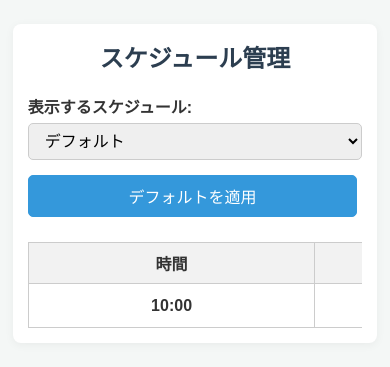
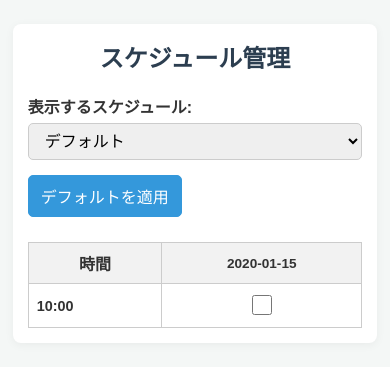
Before and after one commit to yappippipiyya/Jappy, a Flask app: template Src/templates/schedule/manage.html in a window 390 px wide. Shown: the part 75-442 px from the top of the page. Run offline with Flask 3, Linux system fonts and the light colour scheme; the template is opened without the code that fills it: most values are stand-ins (such as "Sample title", 1, 10 or a date in 2020).

Commit message:
UI調整

```diff
--- a/Src/static/css/schedule/manage.css
+++ b/Src/static/css/schedule/manage.css
@@ -139,8 +139,6 @@
   background-color: rgba(52, 152, 219, 0.1); /* 薄い青色の背景 */
   transition: background-color 0.1s ease-out; /* ハイライト解除時のスムーズな変化 */
 }
-
-
 /*
  * ----------------------------------------------------------------
  * レスポンシブ対応 (スマートフォン)
@@ -170,12 +168,50 @@
         justify-content: space-between;
         align-items: center;
         width: 100%;
+
+        /* ここを修正/追加 */
+        button { /* 「デフォルトを適用」ボタンに特化 */
+          width: auto; /* ボタンの内容に合わせて幅を調整 */
+          white-space: nowrap; /* テキストが改行されないように */
+          flex-shrink: 0; /* スペースが足りない時にボタンが縮みすぎないように */
+        }
+        /* 追加: 保存ステータスのテキストも改行させない */
+        #save-status {
+          white-space: nowrap;
+        }
+        /* 修正/追加ここまで */
       }
 
-      select,
-      button {
+      select {
         width: 100%;
       }
     }
   }
+
+  .table-wrapper .schedule-table {
+    min-width: unset;
+  }
+
+  .schedule-table th,
+  .schedule-table td {
+    padding: 6px 3px;
+  }
+
+  .schedule-table td.time-label {
+    padding: 6px 8px;
+    text-align: left;
+  }
+
+  .schedule-table th.date-header {
+    font-size: 0.85em;
+  }
+
+  .schedule-table .time-label {
+    font-size: 0.9em;
+  }
+
+  .schedule-table .schedule-checkbox {
+    width: 18px;
+    height: 18px;
+  }
 }
--- a/Src/static/js/schedule-manage.js
+++ b/Src/static/js/schedule-manage.js
@@ -50,7 +50,7 @@ document.addEventListener('DOMContentLoaded', () => {
       console.error('Error saving schedule:', error);
       saveStatus.textContent = 'エラーが発生しました';
     }
-  }, 5000);
+  }, 3000);
 
   // 現在のチェックボックスの状態からスケジュールデータを収集する関数
   function collectScheduleData() {
@@ -88,13 +88,11 @@ document.addEventListener('DOMContentLoaded', () => {
           // デフォルトスケジュールに該当データがあり、それが1(可能)ならチェック
           const shouldBeChecked = defaultSchedule[date] && defaultSchedule[date][hour] === 1;
           if (checkbox.checked !== shouldBeChecked) {
-             checkbox.checked = shouldBeChecked;
-             isDirty = true; // 変更があったのでフラグを立てる
-             saveStatus.textContent = '変更あり';
+            checkbox.checked = shouldBeChecked;
+            isDirty = true; // 変更があったのでフラグを立てる
+            saveStatus.textContent = '変更あり';
           }
         });
-
-        alert('デフォルトのスケジュールを適用しました。変更は数秒後に自動保存されます。');
 
       } catch (error) {
         console.error('Error applying default schedule:', error);
```
Also changed, not shown: Src/static/css/band/band.css (+36 -0 lines), Src/templates/schedule/manage.html (+9 -7 lines).
